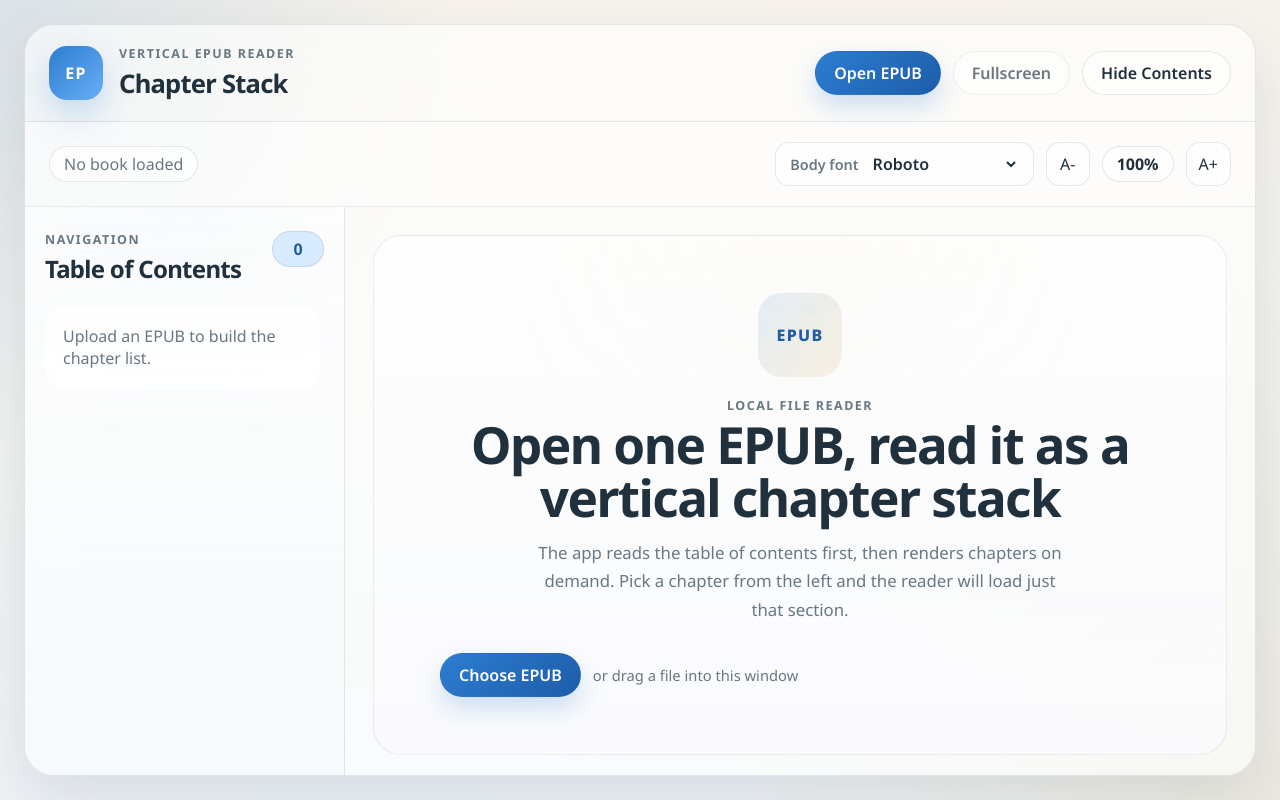
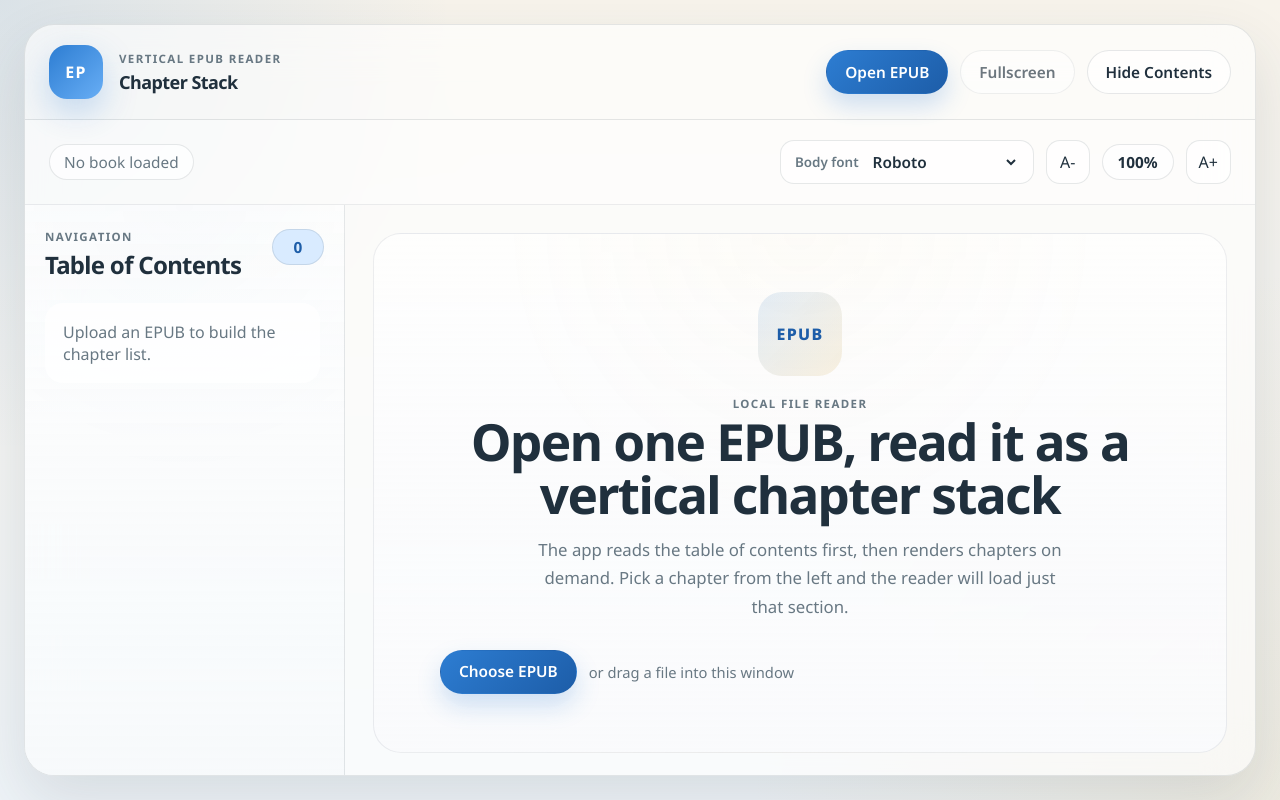
Before and after one commit to flyingparanoia/epub-chapter-reader, a website built with Vite: page index.html in a window 1280 px wide. Built offline with nearby package versions, Linux system fonts and the light colour scheme.

Commit message:
Reduce UI font sizes

```diff
--- a/src/style.css
+++ b/src/style.css
@@ -131,7 +131,7 @@ button {
 }
 
 .brand h1 {
-  font-size: clamp(1.4rem, 2vw, 2rem);
+  font-size: 1.125rem;
 }
 
 .brand-mark {
@@ -150,7 +150,7 @@ button {
 .eyebrow {
   margin: 0 0 4px;
   color: var(--muted);
-  font-size: 0.78rem;
+  font-size: 0.72rem;
   font-weight: 700;
   letter-spacing: 0.12em;
   text-transform: uppercase;
@@ -179,7 +179,7 @@ button {
 
 .control-label {
   color: var(--muted);
-  font-size: 0.9rem;
+  font-size: 0.84rem;
   font-weight: 600;
 }
 
@@ -189,6 +189,7 @@ button {
   background: transparent;
   color: var(--text);
   outline: none;
+  font-size: 0.96rem;
   font-weight: 600;
 }
 
@@ -227,6 +228,7 @@ button {
   min-height: 44px;
   padding: 0 18px;
   border-radius: 999px;
+  font-size: 0.96rem;
   font-weight: 600;
 }
 
@@ -262,6 +264,7 @@ button {
   border: 1px solid var(--border);
   background: rgba(255, 255, 255, 0.66);
   color: var(--muted);
+  font-size: 0.96rem;
 }
 
 .font-indicator {
@@ -353,7 +356,7 @@ button {
 }
 
 .toc-title {
-  font-size: 0.97rem;
+  font-size: 0.92rem;
   line-height: 1.35;
 }
 
```
